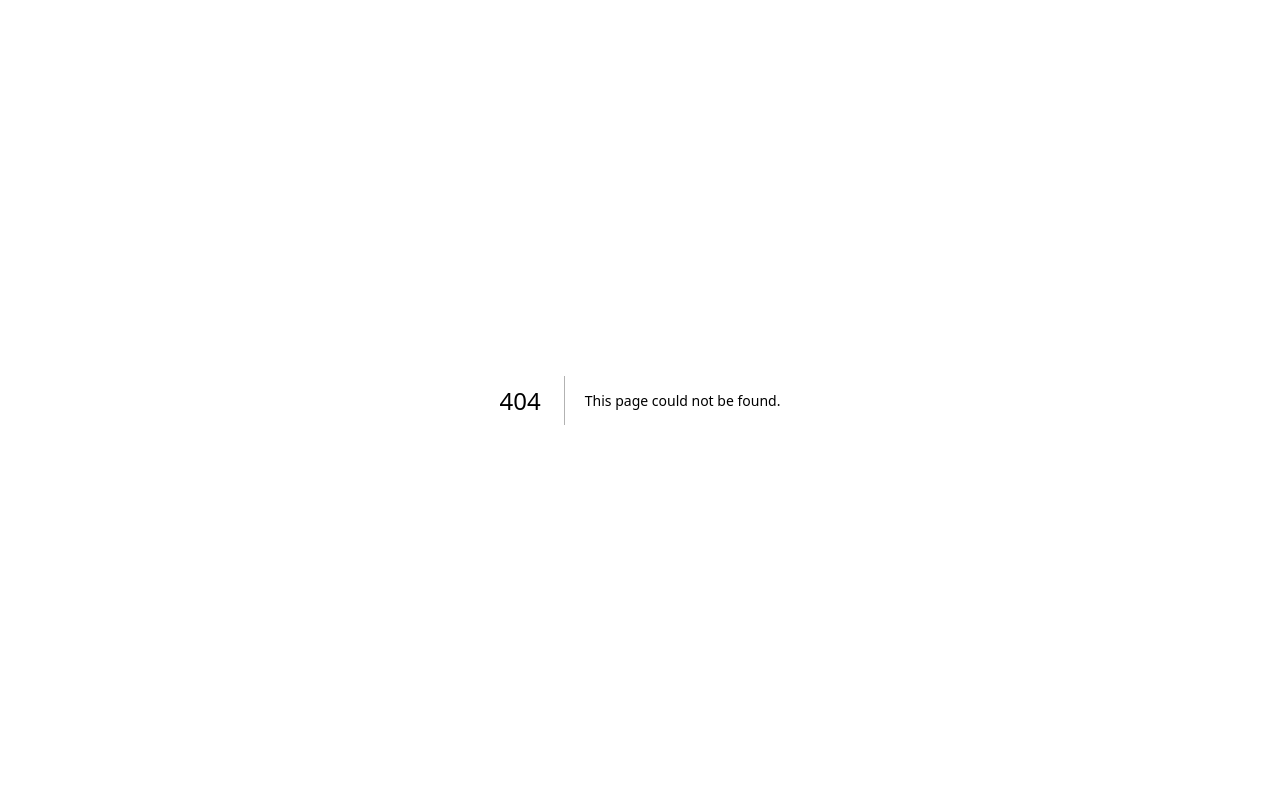
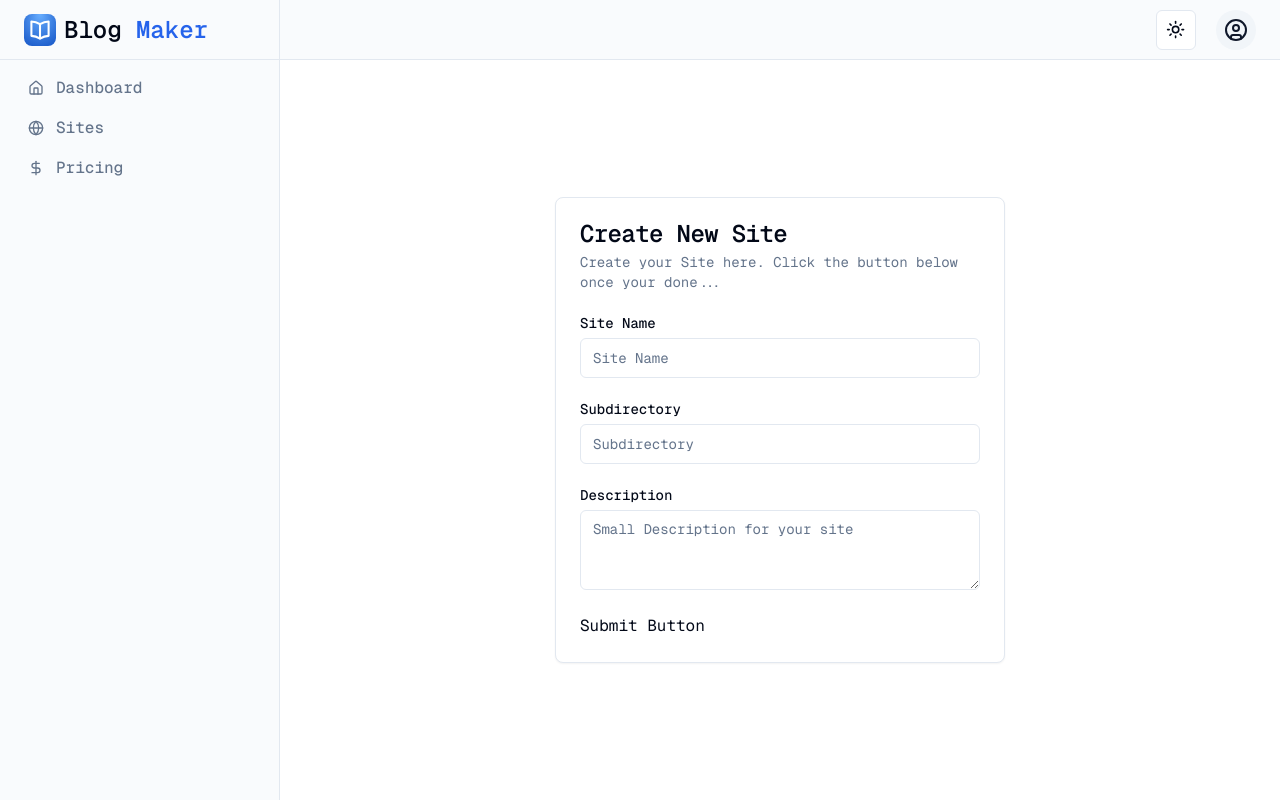
Before and after one commit to rohanmoura/Blog-Maker, a Next.js app: page /dashboard/sites/new in a window 1280 px wide. Before the commit this address had no page. Built offline with nearby package versions, Linux system fonts and the light colour scheme.

Commit message:
Site Creation

```diff
--- /dev/null
+++ b/app/components/dashboard/EmptyState.tsx
@@ -0,0 +1,39 @@
+import { Button } from '@/components/ui/button';
+import { FileIcon, PlusCircle } from 'lucide-react';
+import Link from 'next/link';
+import React from 'react'
+
+type props = {
+    title: string;
+    description: string;
+    buttonText: string;
+    href: string;
+}
+
+const EmptyState: React.FC<props> = ({
+    title,
+    description,
+    buttonText,
+    href
+}) => {
+    return (
+        <div className='flex flex-col items-center justify-center rounded-md border border-dashed p-8 text-center animate-in fade-in-50'>
+            <div className="flex size-20 items-center justify-center rounded-full bg-primary/10">
+                <FileIcon className='size-10 text-primary' />
+            </div>
+            <h2 className='mt-6 text-xl font-semibold'>
+                {title}
+            </h2>
+            <p className="mb-8 mt-2 text-center text-sm leading-tight text-muted-foreground max-w-sm mx-auto">
+                {description}
+            </p>
+            <Button asChild>
+                <Link href={href}>
+                    <PlusCircle className='mr-2 size-4' /> {buttonText}
+                </Link>
+            </Button>
+        </div>
+    )
+}
+
+export default EmptyState
--- /dev/null
+++ b/app/dashboard/sites/new/page.tsx
@@ -0,0 +1,51 @@
+"use client"
+
+import { Card, CardContent, CardDescription, CardFooter, CardHeader, CardTitle } from '@/components/ui/card'
+import { Input } from '@/components/ui/input'
+import { Label } from '@/components/ui/label'
+import { Textarea } from '@/components/ui/textarea'
+import React from 'react'
+
+const NewSite = () => {
+    return (
+        <div className="flex flex-col flex-1 items-center justify-center">
+            <Card className='max-w-[450px]'>
+                <CardHeader>
+                    <CardTitle>
+                        Create New Site
+                    </CardTitle>
+                    <CardDescription>
+                        Create your Site here. Click the button below once your done...
+                    </CardDescription>
+                </CardHeader>
+                <CardContent>
+                    <div className="flex flex-col gap-y-6">
+                        <div className="grid gap-2">
+                            <Label>
+                                Site Name
+                            </Label>
+                            <Input placeholder='Site Name' />
+                        </div>
+                        <div className="grid gap-2">
+                            <Label>Subdirectory</Label>
+                            <Input
+                                placeholder="Subdirectory"
+                            />
+                        </div>
+                        <div className="grid gap-2">
+                            <Label>Description</Label>
+                            <Textarea
+                                placeholder="Small Description for your site"
+                            />
+                        </div>
+                    </div>
+                </CardContent>
+                <CardFooter>
+                    Submit Button
+                </CardFooter>
+            </Card>
+        </div>
+    )
+}
+
+export default NewSite
--- a/app/dashboard/sites/page.tsx
+++ b/app/dashboard/sites/page.tsx
@@ -1,11 +1,36 @@
+import EmptyState from '@/app/components/dashboard/EmptyState';
+import { Button } from '@/components/ui/button';
+import { getKindeServerSession } from '@kinde-oss/kinde-auth-nextjs/server'
+import { PlusCircle } from 'lucide-react';
+import Link from 'next/link';
+import { redirect } from 'next/navigation';
 import React from 'react'
 
-const Sites = () => {
-  return (
-    <div>
-      Sites Page
-    </div>
-  )
+const Sites = async () => {
+
+    const { getUser } = getKindeServerSession();
+    const user = await getUser();
+
+    if (!user) {
+        return redirect("/api/auth/login")
+    }
+
+    return (
+        <>
+            <div className='flex w-full justify-end'>
+                <Button asChild>
+                    <Link href={"/dashboard/sites/new"}>
+                        <PlusCircle className='mr-2 size-4' /> Create Site
+                    </Link>
+                </Button>
+            </div>
+
+            <EmptyState title='You dont have any Sites created' description="You currently dont have any Sites. Please create some so that you can
+        see them right here!"
+                buttonText="Create Site"
+                href="/dashboard/sites/new" />
+        </>
+    )
 }
 
 export default Sites
--- /dev/null
+++ b/components/ui/card.tsx
@@ -0,0 +1,79 @@
+import * as React from "react"
+
+import { cn } from "@/lib/utils"
+
+const Card = React.forwardRef<
+  HTMLDivElement,
+  React.HTMLAttributes<HTMLDivElement>
+>(({ className, ...props }, ref) => (
+  <div
+    ref={ref}
+    className={cn(
+      "rounded-lg border bg-card text-card-foreground shadow-sm",
+      className
+    )}
+    {...props}
+  />
+))
+Card.displayName = "Card"
+
+const CardHeader = React.forwardRef<
+  HTMLDivElement,
+  React.HTMLAttributes<HTMLDivElement>
+>(({ className, ...props }, ref) => (
+  <div
+    ref={ref}
+    className={cn("flex flex-col space-y-1.5 p-6", className)}
+    {...props}
+  />
+))
+CardHeader.displayName = "CardHeader"
+
+const CardTitle = React.forwardRef<
+  HTMLParagraphElement,
+  React.HTMLAttributes<HTMLHeadingElement>
+>(({ className, ...props }, ref) => (
+  <h3
+    ref={ref}
+    className={cn(
+      "text-2xl font-semibold leading-none tracking-tight",
+      className
+    )}
+    {...props}
+  />
+))
+CardTitle.displayName = "CardTitle"
+
+const CardDescription = React.forwardRef<
+  HTMLParagraphElement,
+  React.HTMLAttributes<HTMLParagraphElement>
+>(({ className, ...props }, ref) => (
+  <p
+    ref={ref}
+    className={cn("text-sm text-muted-foreground", className)}
+    {...props}
+  />
+))
+CardDescription.displayName = "CardDescription"
+
+const CardContent = React.forwardRef<
+  HTMLDivElement,
+  React.HTMLAttributes<HTMLDivElement>
+>(({ className, ...props }, ref) => (
+  <div ref={ref} className={cn("p-6 pt-0", className)} {...props} />
+))
+CardContent.displayName = "CardContent"
+
+const CardFooter = React.forwardRef<
+  HTMLDivElement,
+  React.HTMLAttributes<HTMLDivElement>
+>(({ className, ...props }, ref) => (
+  <div
+    ref={ref}
+    className={cn("flex items-center p-6 pt-0", className)}
+    {...props}
+  />
+))
+CardFooter.displayName = "CardFooter"
+
+export { Card, CardHeader, CardFooter, CardTitle, CardDescription, CardContent }
--- /dev/null
+++ b/components/ui/input.tsx
@@ -0,0 +1,25 @@
+import * as React from "react"
+
+import { cn } from "@/lib/utils"
+
+export interface InputProps
+  extends React.InputHTMLAttributes<HTMLInputElement> {}
+
+const Input = React.forwardRef<HTMLInputElement, InputProps>(
+  ({ className, type, ...props }, ref) => {
+    return (
+      <input
+        type={type}
+        className={cn(
+          "flex h-10 w-full rounded-md border border-input bg-background px-3 py-2 text-sm ring-offset-background file:border-0 file:bg-transparent file:text-sm file:font-medium placeholder:text-muted-foreground focus-visible:outline-none focus-visible:ring-2 focus-visible:ring-ring focus-visible:ring-offset-2 disabled:cursor-not-allowed disabled:opacity-50",
+          className
+        )}
+        ref={ref}
+        {...props}
+      />
+    )
+  }
+)
+Input.displayName = "Input"
+
+export { Input }
--- /dev/null
+++ b/components/ui/label.tsx
@@ -0,0 +1,26 @@
+"use client"
+
+import * as React from "react"
+import * as LabelPrimitive from "@radix-ui/react-label"
+import { cva, type VariantProps } from "class-variance-authority"
+
+import { cn } from "@/lib/utils"
+
+const labelVariants = cva(
+  "text-sm font-medium leading-none peer-disabled:cursor-not-allowed peer-disabled:opacity-70"
+)
+
+const Label = React.forwardRef<
+  React.ElementRef<typeof LabelPrimitive.Root>,
+  React.ComponentPropsWithoutRef<typeof LabelPrimitive.Root> &
+    VariantProps<typeof labelVariants>
+>(({ className, ...props }, ref) => (
+  <LabelPrimitive.Root
+    ref={ref}
+    className={cn(labelVariants(), className)}
+    {...props}
+  />
+))
+Label.displayName = LabelPrimitive.Root.displayName
+
+export { Label }
--- /dev/null
+++ b/components/ui/textarea.tsx
@@ -0,0 +1,24 @@
+import * as React from "react"
+
+import { cn } from "@/lib/utils"
+
+export interface TextareaProps
+  extends React.TextareaHTMLAttributes<HTMLTextAreaElement> {}
+
+const Textarea = React.forwardRef<HTMLTextAreaElement, TextareaProps>(
+  ({ className, ...props }, ref) => {
+    return (
+      <textarea
+        className={cn(
+          "flex min-h-[80px] w-full rounded-md border border-input bg-background px-3 py-2 text-sm ring-offset-background placeholder:text-muted-foreground focus-visible:outline-none focus-visible:ring-2 focus-visible:ring-ring focus-visible:ring-offset-2 disabled:cursor-not-allowed disabled:opacity-50",
+          className
+        )}
+        ref={ref}
+        {...props}
+      />
+    )
+  }
+)
+Textarea.displayName = "Textarea"
+
+export { Textarea }
--- a/package.json
+++ b/package.json
@@ -11,6 +11,7 @@
   "dependencies": {
     "@kinde-oss/kinde-auth-nextjs": "^2.3.6",
     "@radix-ui/react-dropdown-menu": "^2.1.1",
+    "@radix-ui/react-label": "^2.1.0",
     "@radix-ui/react-slot": "^1.1.0",
     "class-variance-authority": "^0.7.0",
     "clsx": "^2.1.1",
```
Also changed, not shown: 1 other file (tests, documents, lock files or other folders).
